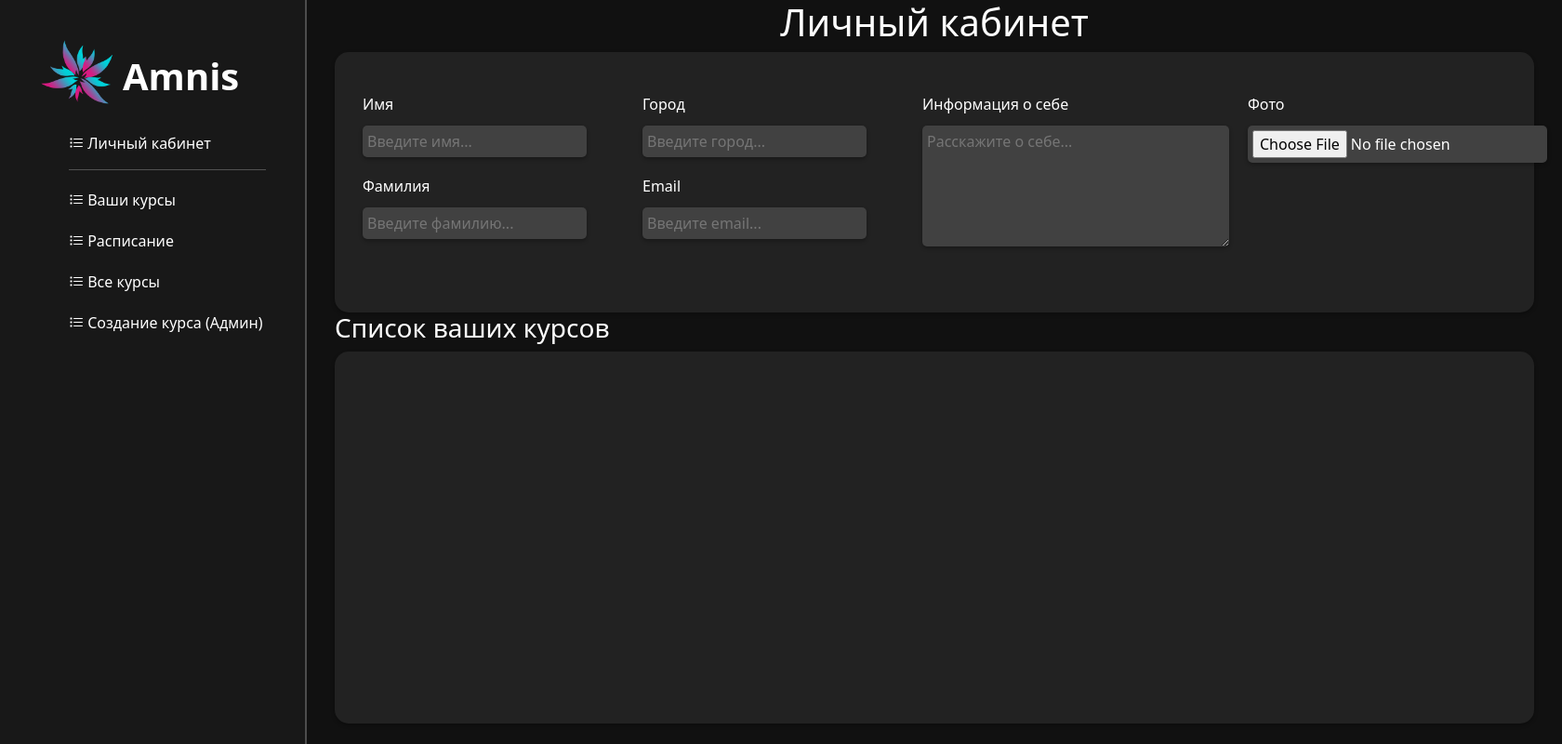
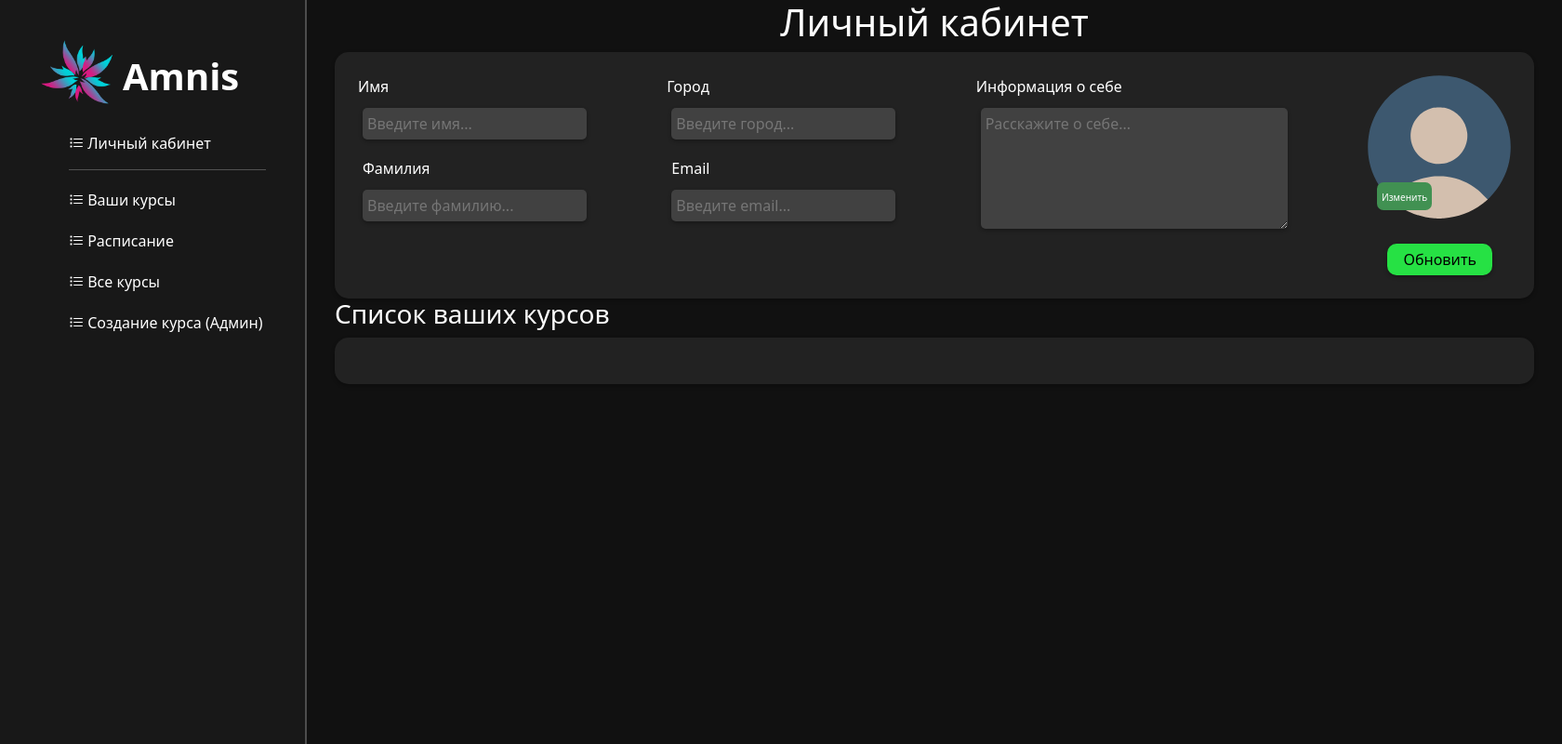
Before and after one commit to UniversityJointProjects/E-cousesSite, a Django app: page /profile in a window 1680 px wide. Shown: the whole page at 93% size. Run offline with Django 4.2, Linux system fonts and the light colour scheme.

Commit message:
added edit profile design

```diff
--- a/config/config/settings.py
+++ b/config/config/settings.py
@@ -104,11 +104,13 @@ AUTH_PASSWORD_VALIDATORS = [
 # Internationalization
 # https://docs.djangoproject.com/en/4.1/topics/i18n/
 
-LANGUAGE_CODE = 'en-us'
+LANGUAGE_CODE = 'ru-RU'
 
 TIME_ZONE = 'UTC'
 
 USE_I18N = True
+
+USE_L10N = True
 
 USE_TZ = True
 
--- a/config/main/admin.py
+++ b/config/main/admin.py
@@ -1,5 +1,5 @@
 from django.contrib import admin
-from .models import Article, Shop, ShopQuality, Check, Director, Firm, Product
+from .models import Article, Shop, ShopQuality, Check, Director, Firm, Product, Announcement
 
 admin.site.register(Article)
 admin.site.register(Shop)
@@ -8,3 +8,4 @@ admin.site.register(Check)
 admin.site.register(Director)
 admin.site.register(Firm)
 admin.site.register(Product)
+admin.site.register(Announcement)
--- a/config/main/static/main/css/profile.css
+++ b/config/main/static/main/css/profile.css
@@ -20,9 +20,7 @@
     margin-left: 30px;
     margin-right: 30px;
     display: flex;
-    flex-direction: row;
-    height: 35%;
-
+    flex-direction: column;
 }
 
 .down_container {
@@ -30,7 +28,6 @@
     margin-right: 30px;
     display: flex;
     flex-direction: row;
-    height: 50%;
 }
 
 .name_fields {
@@ -49,18 +46,84 @@
     margin-right: 15px;
 }
 
-.block_fields {
-    margin-right: 40px;
+.input_avatar_image {
+    position: relative;
+}
+
+.avatar_image {
+    width: 154px;
 }
 
 .profile_form {
     display: flex;
+    justify-content: space-between;
 }
 
 .button_submit {
-    justify-content: center;
+    margin-top: 10px;
+    margin-right: 20px;
+    display:flex;
+    justify-content: right;
 }
 
 .bio_textarea_size {
 
 }
+
+
+.input-file {
+    position: absolute;
+    top: 115px;
+    left: 10px;
+	display: inline-block;
+}
+.input-file span {
+	position: relative;
+	display: inline-block;
+	cursor: pointer;
+	font-size: 10px;
+	vertical-align: middle;
+	color: rgb(255 255 255);
+	text-align: center;
+	border-radius: 7px;
+	background-color: #419152;
+	line-height: 22px;
+	height: 30px;
+	padding: 5px 5px;
+	box-sizing: border-box;
+	border: none;
+	margin: 0;
+	transition: background-color 0.2s;
+}
+.input-file input[type=file] {
+	position: absolute;
+	z-index: -1;
+	opacity: 0;
+	display: block;
+	width: 0;
+	height: 0;
+}
+
+/* Focus */
+.input-file input[type=file]:focus + span {
+	box-shadow: 0 0 0 0.2rem rgba(0,123,255,.25);
+}
+
+/* Hover/active */
+.input-file:hover span {
+	background-color: #59be6e;
+}
+.input-file:active span {
+	background-color: #2E703A;
+}
+
+/* Disabled */
+.input-file input[type=file]:disabled + span {
+	background-color: #eee;
+}
+
+
+.button1_size {
+    padding-left: 17px;
+    padding-right: 17px;
+}
--- a/config/main/templates/main/profile.html
+++ b/config/main/templates/main/profile.html
@@ -20,32 +20,40 @@
             Личный кабинет
         </h1>
         <div class="common_form up_container">
-
             <form method="post" class="profile_form">
                 {% csrf_token %}
                 <div class="block_fields">
-                        <div class="text_fields">Имя</div>
+                    <div>Имя</div>
                     <div class="input_fields"> <input type="text" name="name" placeholder="Введите имя..." class="common_form_input_field"> </div>
                     <div class="text_fields">Фамилия</div>
                     <div class="input_fields"> <input type="text" name="second_name" placeholder="Введите фамилию..." class="common_form_input_field" ></div>
                 </div>
+
                 <div class="block_fields">
-                        <div class="text_fields">Город</div>
+                    <div>Город</div>
                     <div class="input_fields"> <input type="text" name="city" placeholder="Введите город..." class="common_form_input_field" ></div>
                     <div class="text_fields">Email</div>
                     <div class="input_fields"> <input type="email" name="email" placeholder="Введите email..." class="common_form_input_field" ></div>
                 </div>
-                    <div>
-                        <div class="text_fields">Информация о себе</div>
+
+                <div class="block_fields">
+                    <div>Информация о себе</div>
                     <div class="input_fields"> <textarea rows="5" cols="33" name="bio" placeholder="Расскажите о себе..." class="common_form_input_field bio_textarea_size" ></textarea></div>
                 </div>
-                    <div>
-                        <div class="text_fields">Фото</div>
-                        <div class="input_fields"> <input type="file" name="ava" placeholder="Расскажите о себе..." class="common_form_input_field bio_textarea_size" ></input></div>
+
+                <div class="input_avatar_image">
+                    <img class="avatar_image" src="static/main/img/dummy_avatar.svg">
+                    <label class="input-file">
+                        <input type="file" name="file">
+                        <span>Изменить</span>
+                    </label>
                 </div>
 
             </form>
-<!--                <div class="button_submit"><button>Подтвердить</button></div>-->
+
+            <div class="button_submit">
+                <button class="button1 button1_padding green-button button1_size">Обновить</button>
+            </div>
 
 
 
--- a/config/main/urls.py
+++ b/config/main/urls.py
@@ -4,6 +4,7 @@ from . import views
 urlpatterns = [
     path('', views.introduce, name="introduce"),
     path('introduce', views.introduce, name="introduce"),
+    path('announcements', views.announcements, name="announcements"),
     path('table_show/<int:tk>', views.table_view, name='table_show'),
     path('change_table/<int:url_table_id>/<int:entry_id>/<command>', views.change_table, name='change_table'),
     path('registration', views.registration, name='registration'),
--- a/config/main/views.py
+++ b/config/main/views.py
@@ -29,6 +29,14 @@ def get_role(user):
 def introduce(request):
     role = get_role(request.user)
     return render(request, "main/introduce.html", {'role': role})
+
+
+def announcements(request):
+    role = get_role(request.user)
+    data = reversed(Announcement.objects.all())
+
+    return render(request, "main/announcements.html", {'role': role, "announcements": data})
+
 
 
 def change_table(request, url_table_id, entry_id, command):
```
Also changed, not shown: config/main/models.py (+13 -0 lines), config/main/static/main/css/announcements.css (added, +132 -0 lines), config/main/templates/main/announcements.html (added, +51 -0 lines), config/main/migrations/0003_announcement_alter_check_datetime.py (added), config/main/migrations/0004_alter_announcement_date.py (added), config/main/static/main/img/dummy_avatar.svg (added). Lines whose indentation alone changed are shown as unchanged.
